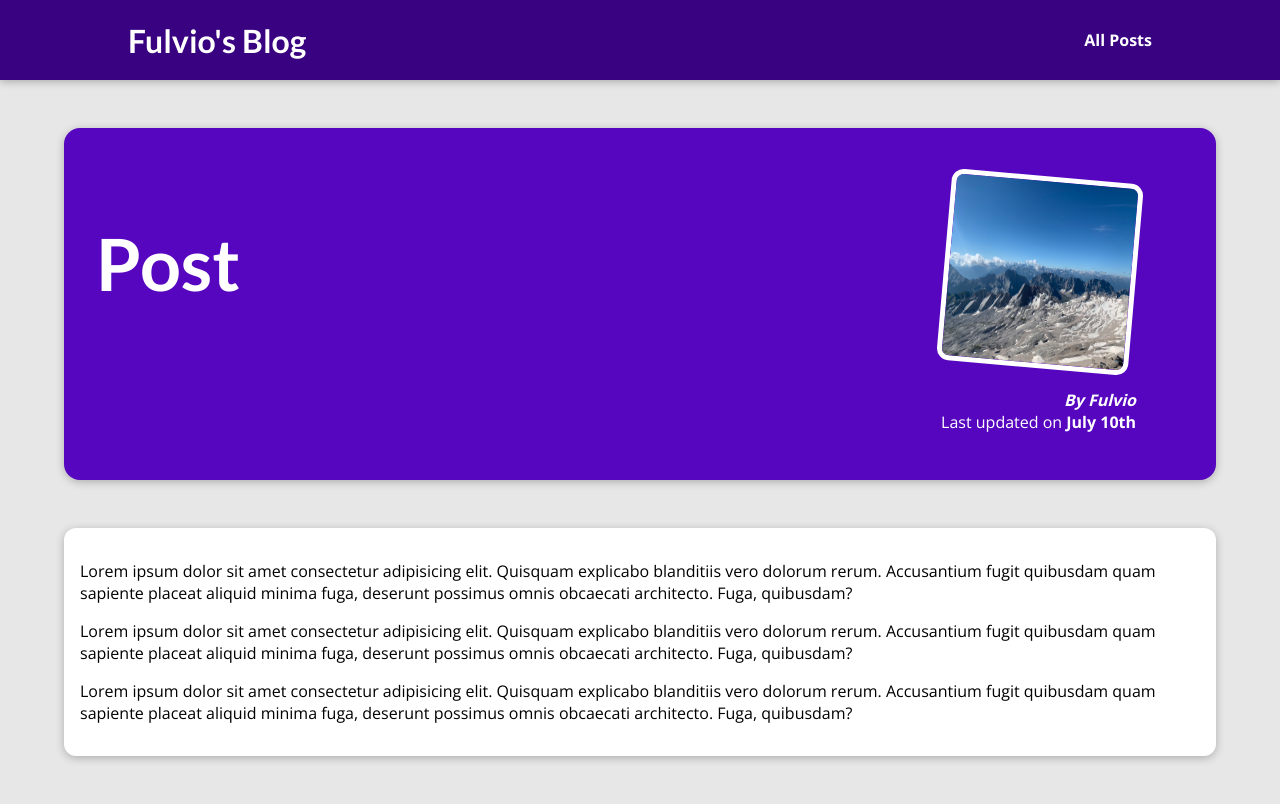
After one commit to Deadfubs/Django-Blog, a Django app: template blog/templates/blog/post-details.html in a window 1280 px wide. The commit adds this page. Run offline with Django 5.2, Linux system fonts and the light colour scheme; the template is opened without the code that fills it, so the values that code supplies are empty.

Commit message:
single post page

```diff
--- /dev/null
+++ b/blog/static/blog/post-details.css
@@ -0,0 +1,62 @@
+body {
+    background-color: #e7e7e7;
+}
+
+#main-navigation {
+    background-color: #390281;
+    box-shadow: 0 2px 8px rgba(0, 0, 0, 0.25);
+}
+
+#summary {
+    margin: 8rem auto 3rem auto;
+    padding: 2rem;
+    width: 90%;
+    max-width: 90rem;
+    border-radius: 16px;
+    background-color: #5706c0;
+    position: relative;
+    box-shadow: 0 2px 8px rgba(0, 0, 0, 0.25);
+    height: 22rem;
+}
+
+#summary h2 {
+    color: white;
+    font-size: 4.5rem;
+}
+
+#summary article {
+    position: absolute;
+    top: 2rem;
+    right: 3rem;
+    padding: 1rem 2rem;
+    border-radius: 12px;
+    text-align: right;
+    color: white;
+}
+
+#summary article img {
+    width: 12rem;
+    height: 12rem;
+    border-radius: 12px;
+    transform: rotateZ(5deg);
+    border: 5px solid white;
+    margin-bottom: 1rem;
+}
+
+#summary address {
+    font-weight: bold;
+}
+
+#summary time {
+    font-weight: bold;
+}
+
+main {
+    width: 90%;
+    max-width: 90rem;
+    margin: 3rem auto;
+    background-color: white;
+    padding: 1rem;
+    border-radius: 12px;
+    box-shadow: 0 2px 8px rgba(0, 0, 0, 0.25);
+}
--- a/blog/templates/blog/includes/post.html
+++ b/blog/templates/blog/includes/post.html
@@ -2,7 +2,7 @@
 
 <li>
     <article class="post">
-        <a href="">
+        <a href="{% url "post-details" "the-mountains" %}">
             <img src="{% static "blog/images/mountains.jpg" %}" alt="Mountain Hiking">
             <div class="post_content">
                 <h3>Mountain Kiking</h3>
--- /dev/null
+++ b/blog/templates/blog/post-details.html
@@ -0,0 +1,40 @@
+{% extends "base.html" %}
+{% load static %}
+
+{% block title %} This Post Title {% endblock title %}
+
+{% block css_files %}
+    <link rel="stylesheet" href="{% static "blog/post-details.css" %}">
+{% endblock css_files %}
+
+{% block content %}
+    <section id="summary">
+        <h2>Post <Title></Title></h2>
+        <article>
+            <img src="{% static "blog/images/mountains.jpg" %}" alt="Post Title">
+            <address>By Fulvio</address>
+            <div>
+                Last updated on <time>July 10th</time>
+            </div>
+        </article>
+    </section>
+
+    <main>
+        <p>
+            Lorem ipsum dolor sit amet consectetur adipisicing elit. Quisquam explicabo blanditiis vero dolorum
+            rerum. Accusantium fugit quibusdam quam sapiente placeat aliquid minima fuga, deserunt possimus omnis
+            obcaecati architecto. Fuga, quibusdam?
+        </p>
+        <p>
+            Lorem ipsum dolor sit amet consectetur adipisicing elit. Quisquam explicabo blanditiis vero dolorum
+            rerum. Accusantium fugit quibusdam quam sapiente placeat aliquid minima fuga, deserunt possimus omnis
+            obcaecati architecto. Fuga, quibusdam?
+        </p>
+        <p>
+            Lorem ipsum dolor sit amet consectetur adipisicing elit. Quisquam explicabo blanditiis vero dolorum
+            rerum. Accusantium fugit quibusdam quam sapiente placeat aliquid minima fuga, deserunt possimus omnis
+            obcaecati architecto. Fuga, quibusdam?
+        </p>
+
+    </main>
+{% endblock content %}
--- a/blog/urls.py
+++ b/blog/urls.py
@@ -4,5 +4,5 @@ from . import views
 urlpatterns = [
     path("", views.starting_page, name="home"),
     path("posts", views.posts, name="posts"),
-    path("posts/<slug>", views.post_datail, name="post-datails")
+    path("posts/<slug:slug>", views.post_details, name="post-details")
 ]
--- a/blog/views.py
+++ b/blog/views.py
@@ -11,5 +11,5 @@ def posts(request):
     return render(request, "blog/all-posts.html")
 
 
-def post_datail(request):
-    pass
+def post_details(request, slug):
+    return render(request, "blog/post-details.html")
--- a/templates/base.html
+++ b/templates/base.html
@@ -11,8 +11,8 @@
 </head>
 <body>
     <header id="main-navigation">
-        <h1><a href=""> Fulvio's Blog</a></h1>
-        <nav><a href="">All Posts</a></nav>
+        <h1><a href="{% url "home" %}"> Fulvio's Blog</a></h1>
+        <nav><a href="{% url "posts" %}">All Posts</a></nav>
     </header>
     {% block content %}{% endblock %}
 </body>
```
